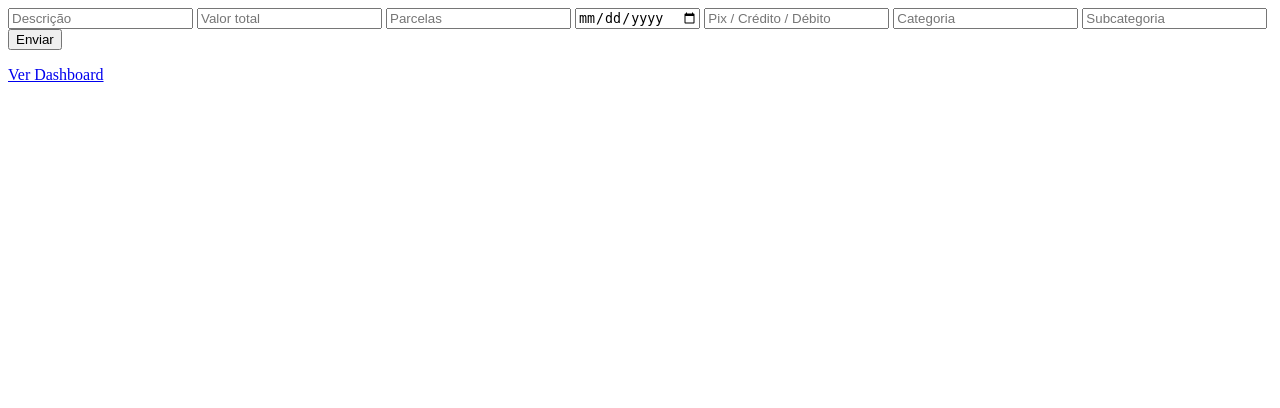
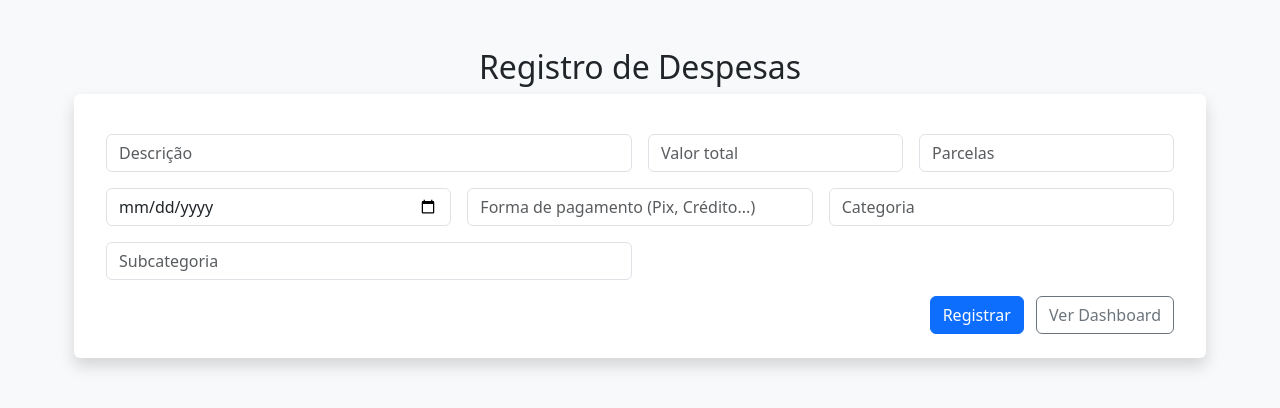
Before and after one commit to novelletto1985/registro_despesas, a Flask app: page / in a window 1280 px wide. Shown: the top 408 px of the page. Run offline with Flask 3, Linux system fonts and the light colour scheme.

Commit message:
Melhorias visuais no formulário e dashboard

```diff
--- a/app.py
+++ b/app.py
@@ -2,6 +2,7 @@
 import sqlite3
 from datetime import datetime
 from parcelas import gerar_parcelas
+import pandas as pd
 
 app = Flask(__name__)
 
@@ -36,17 +37,31 @@
 
 @app.route('/dashboard')
 def dashboard():
-    import pandas as pd
-    import plotly.express as px
-
-    conn = sqlite3.connect('banco.db')
-    df = pd.read_sql_query('SELECT * FROM parcelas', conn)
+    conn = sqlite3.connect("banco.db")
+    df = pd.read_sql_query("SELECT * FROM compras", conn)
     conn.close()
 
-    fig = px.histogram(df, x='data_parcela', y='valor_parcela', histfunc='sum', title='Gastos por mês')
-    fig_html = fig.to_html(full_html=False)
+    total = df["valor_total"].sum()
 
-    return render_template('dashboard.html', grafico=fig_html)
+    # Gráfico de pizza: soma de valores por categoria
+    categorias = df["categoria"].fillna("Outros").unique().tolist()
+    valores_por_categoria = df.groupby("categoria")["valor_total"].sum().tolist()
+
+    # Gráfico de linha: soma por data de compra
+    df["data_compra"] = pd.to_datetime(df["data_compra"])
+    df_linha = df.groupby(df["data_compra"].dt.date)["valor_total"].sum().sort_index()
+    datas = df_linha.index.astype(str).tolist()
+    valores_por_data = df_linha.tolist()
+
+    return render_template(
+        "dashboard.html",
+        despesas=df.to_dict(orient="records"),
+        total=round(total, 2),
+        categorias=categorias,
+        valores_por_categoria=valores_por_categoria,
+        datas=datas,
+        valores_por_data=valores_por_data
+    )
 
 if __name__ == '__main__':
     app.run(host='0.0.0.0', port=10000)
--- a/requirements.txt.txt
+++ /dev/null
@@ -1,4 +0,0 @@
-flask
-pandas
-matplotlib
-plotly
--- a/templates/form.html
+++ b/templates/form.html
@@ -1,11 +1,40 @@
-<form action="/enviar" method="POST">
-  <input name="descricao" placeholder="Descrição">
-  <input name="valor_total" placeholder="Valor total" type="number" step="0.01">
-  <input name="num_parcelas" placeholder="Parcelas" type="number">
-  <input name="data_compra" type="date">
-  <input name="forma_pagamento" placeholder="Pix / Crédito / Débito">
-  <input name="categoria" placeholder="Categoria">
-  <input name="subcategoria" placeholder="Subcategoria">
-  <button type="submit">Enviar</button>
-</form>
-<a href="/dashboard">Ver Dashboard</a>
+<!DOCTYPE html>
+<html lang="pt-br">
+<head>
+  <meta charset="UTF-8">
+  <title>Registro de Despesas</title>
+  <link href="https://cdn.jsdelivr.net/npm/bootstrap@5.3.0/dist/css/bootstrap.min.css" rel="stylesheet">
+</head>
+<body class="bg-light">
+  <div class="container mt-5">
+    <h2 class="mb-4 text-center">Registro de Despesas</h2>
+    <form action="/enviar" method="POST" class="row g-3 shadow p-4 bg-white rounded">
+      <div class="col-md-6">
+        <input name="descricao" class="form-control" placeholder="Descrição" required>
+      </div>
+      <div class="col-md-3">
+        <input name="valor_total" class="form-control" placeholder="Valor total" type="number" step="0.01" required>
+      </div>
+      <div class="col-md-3">
+        <input name="num_parcelas" class="form-control" placeholder="Parcelas" type="number" required>
+      </div>
+      <div class="col-md-4">
+        <input name="data_compra" class="form-control" type="date" required>
+      </div>
+      <div class="col-md-4">
+        <input name="forma_pagamento" class="form-control" placeholder="Forma de pagamento (Pix, Crédito...)" required>
+      </div>
+      <div class="col-md-4">
+        <input name="categoria" class="form-control" placeholder="Categoria" required>
+      </div>
+      <div class="col-md-6">
+        <input name="subcategoria" class="form-control" placeholder="Subcategoria" required>
+      </div>
+      <div class="col-12 text-end">
+        <button type="submit" class="btn btn-primary">Registrar</button>
+        <a href="/dashboard" class="btn btn-outline-secondary ms-2">Ver Dashboard</a>
+      </div>
+    </form>
+  </div>
+</body>
+</html>
```
Also changed, not shown: templates/dashboard.html (+90 -5 lines).
